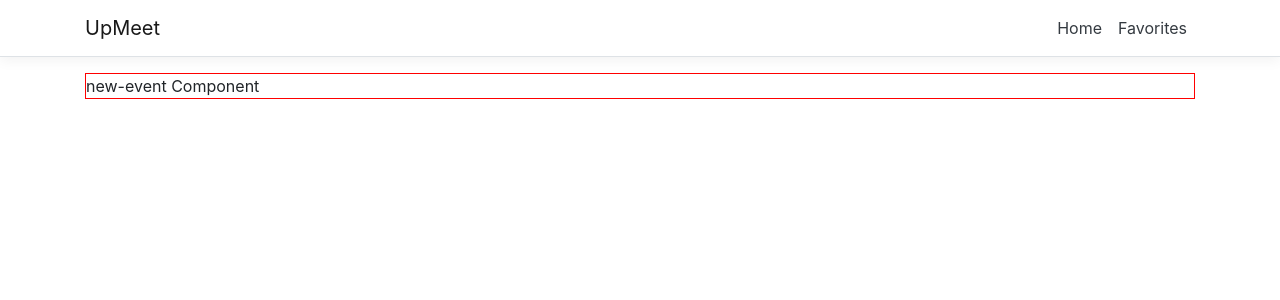
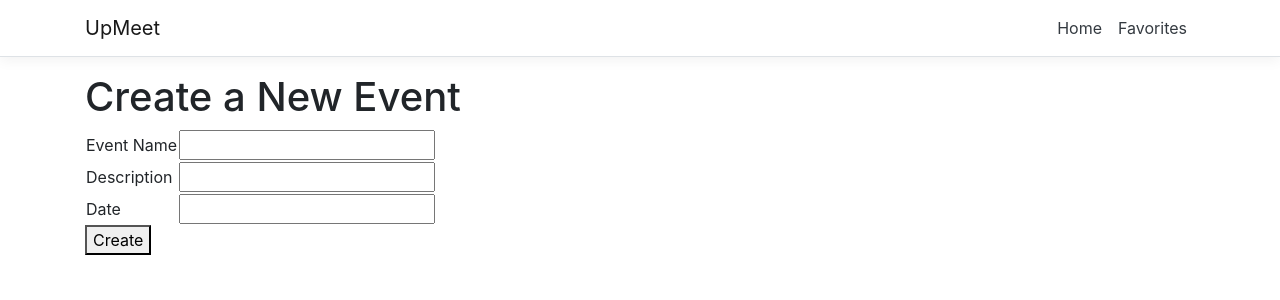
Before and after one commit to eslutz/Grand-Circus-Capstone, an Angular app in the folder UpMeet/ClientApp/: page /newevent in a window 1280 px wide. Shown: the top 300 px of the page. Built offline with nearby package versions, Linux system fonts and the light colour scheme.

Commit message:
Added form for new event.  Got some of the code for saving the new event.

```diff
--- a/UpMeet/ClientApp/src/app/events/events.component.html
+++ b/UpMeet/ClientApp/src/app/events/events.component.html
@@ -1,3 +1,5 @@
+<h1>Events</h1>
+<button routerLink="/newevent">Add Event</button><br />
 <div *ngFor="let event of allEvents">
   <app-event-details [currentEvent]=event ></app-event-details>
 </div>
--- a/UpMeet/ClientApp/src/app/new-event/new-event.component.html
+++ b/UpMeet/ClientApp/src/app/new-event/new-event.component.html
@@ -1 +1,18 @@
-<div style="border: 1px solid red">new-event Component</div>
+<h1>Create a New Event</h1>
+<div>
+    <table>
+      <tr>
+        <td>Event Name</td>
+        <td><input [(ngModel)]="event.name" type="text" /></td>
+      </tr>
+      <tr>
+        <td>Description</td>
+        <td><input [(ngModel)]="event.description" type="text" /></td>
+      </tr>
+      <tr>
+        <td>Date</td>
+        <td><input [(ngModel)]="event.date" type="text" /></td>
+      </tr>
+    </table>
+    <button (click)="doCreate()">Create</button>
+</div>
--- a/UpMeet/ClientApp/src/app/new-event/new-event.component.ts
+++ b/UpMeet/ClientApp/src/app/new-event/new-event.component.ts
@@ -1,4 +1,6 @@
 import { Component } from '@angular/core';
+import { DataAccessService } from '../data-access.service';
+import { EventDetails } from '../interfaces/events';
 
 @Component({
     selector: 'app-new-event',
@@ -8,7 +10,17 @@ import { Component } from '@angular/core';
 /** new-event component*/
 export class NewEventComponent {
     /** new-event ctor */
-    constructor() {
+  constructor(private dal: DataAccessService) { }
 
-    }
+  event: EventDetails = {
+    eventID: null,
+    name: null,
+    description: null,
+    date: null
+  };
+
+  doCreate() {
+    this.dal.createEvent(this.event).subscribe((data) => this.event = { ...data });
+  }
+
 }
```
